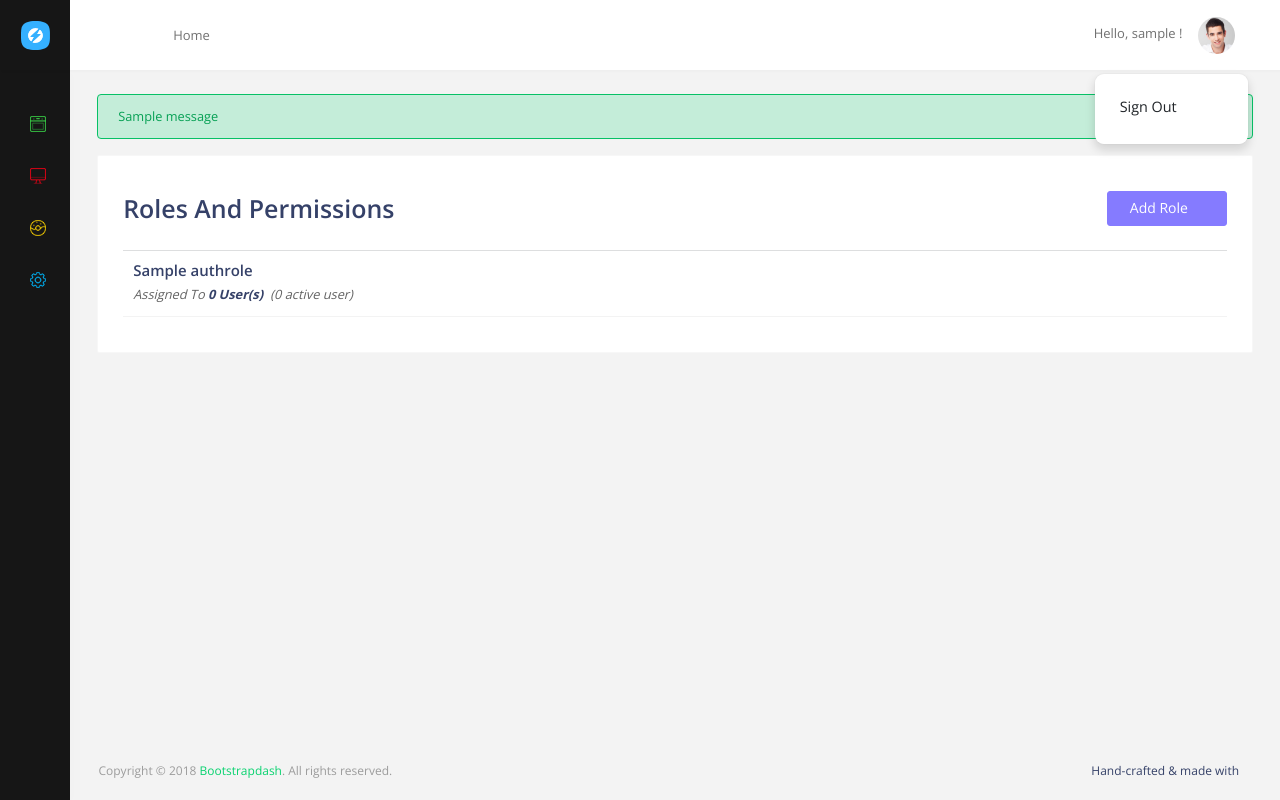
After one commit to obaidrock78/APT_SOLUTIONS, a Django app: page /roles/manage in a window 1280 px wide, after a click that opens the changed part. The commit adds this page. Run offline with Django 3.2, Linux system fonts and the light colour scheme; a user stored in the database is signed in; tables that the repository leaves empty hold one stand-in row (values such as "Sample post"); one stand-in notice (Sample message) is shown; some libraries are stand-ins or nearby versions; some web fonts are replaced.

Commit message:
Created manage roles template

```diff
--- a/auth_email_verify/actions.py
+++ b/auth_email_verify/actions.py
@@ -4,7 +4,7 @@ from .models import User, Profile
 def user_allow_admin(user):
     return user.is_superuser
 
-def create_user(full_name, username, password, verified = True, is_superuser=False):
+def create_user(full_name, username, password, verified=True, is_superuser=False):
     if is_superuser:
         user = User.objects.create_superuser(
             username=username,
--- a/auth_email_verify/models.py
+++ b/auth_email_verify/models.py
@@ -10,21 +10,21 @@ from saas_web_app.persistance import BaseModel
 class AuthRole(BaseModel['AuthRole']):
 
     class RlType:
-        DEFAULT = 'default'
-        BASIC = 'basic'
+        BASIC = 'basic' # = built-in
         USER_DEFINED = 'user-defined'
 
     name = models.CharField(max_length=150)
-    permission_objs: models.Manager['RolePermission']
-
+    label = models.CharField(max_length=150, default='other')
+    is_default = models.BooleanField(default=False)
     rltype = models.CharField(
         max_length=20,
         choices=(
-            (RlType.DEFAULT,        "Default"),
             (RlType.BASIC,          "Basic"),
             (RlType.USER_DEFINED,   "User Defined"),
         )
     )
+
+    permission_objs: models.Manager['RolePermission']
 
     def flat_permissions_list(self):
         return list(self.permission_objs.values_list('perm_slug', flat=True).all())
--- a/auth_email_verify/urls.py
+++ b/auth_email_verify/urls.py
@@ -8,5 +8,5 @@ urlpatterns = [
     path('signin/', SignInView.as_view(), name='signin'),
     path('logout/', views.logout_view, name='logout'),
 
-    path('permissions/manage', views.manage_permissions, name='manage_permissions'),
+    path('roles/manage', views.manage_roles, name='manage_roles'),
 ]
--- a/auth_email_verify/views.py
+++ b/auth_email_verify/views.py
@@ -11,7 +11,7 @@ from django.http.response import HttpResponse
 
 from .actions import user_allow_admin
 from .forms import SignUpForm, SignInForm
-from .models import Profile
+from .models import AuthRole, Profile
 
 
 def send_email_after_registration(email, token):
@@ -98,7 +98,22 @@ def logout_view(request):
     request.session.flush()
     return redirect("signin")
 
+def make_role_info(role: AuthRole):
+
+    can_delete = not (
+        role.label in ('admin_regular', 'admin_no_bill')
+        or role.is_default
+    )
+
+    return {
+        'role': role,
+        'can_delete': can_delete
+    }
 
 @user_passes_test(user_allow_admin)
-def manage_permissions(request):
-    return HttpResponse('Test Response')
+def manage_roles(request):
+    roles_infos = [make_role_info(role) for role in AuthRole.objects.all()]
+
+    return render(request, 'auth_email_verify/list_roles.html', context={
+        'all_roles_infos': roles_infos
+    })
--- /dev/null
+++ b/templates/auth_email_verify/list_roles.html
@@ -0,0 +1,93 @@
+{% extends "base.html" %}
+
+{% block ExtraCss %}
+<style type="text/css">
+  .role-item {
+    border-style: solid;
+    border-color: #dddedf;
+    border-width: 1px 0px 1px;
+
+    cursor: pointer;
+
+    padding: 10px 10px !important;
+  }
+  .role-item:hover {
+    background-color: #dddedf;
+  }
+  .dropdown-menu {
+    border: 1px solid #a2a2a2;
+  }
+  .icon-hover {
+    transition: background-color 0.1s ease-in;
+  }
+  .icon-hover:hover {
+    background-color: #cdcecf !important;
+  }
+  button:disabled {
+    cursor: not-allowed;
+    pointer-events: all !important;
+  }
+</style>
+{% endblock %}
+
+
+{% block content %}
+<div class="card">
+  <div class="card-body">
+    <div class="d-flex justify-content-between align-items-center mb-4">
+      <h3 class="card-title mb-0">Roles and Permissions</h3>
+      <button type="button" class="btn btn-primary ml-auto">Add Role<i class="mdi mdi-plus"></i></button>
+    </div>
+    <div class="todo-list-container">
+      <div class="list-wrapper">
+        <ul>
+          {% for rinfo in all_roles_infos %}
+          <li class='role-item'>
+            <div class="w-100">
+              <div class="d-flex">
+                <div class="wrapper">
+                  <h6 class="mb-1">{{ rinfo.role.name }}</h6>
+                  <p class="font-italic mb-0">
+                    <span class="text-gray">Assigned To</span>
+                    <span class="font-weight-bold">0 User(s)</span>
+                    <span class="text-gray ml-1">(0 active user)</span>
+                  </p>
+                </div>
+                <div class="action-wrapper wrapper ml-auto d-flex align-items-center">
+                  <button class="btn btn-icons btn-rounded icon-hover" title="Duplicate">
+                    <i class="mdi mdi-content-copy icon-md mr-3"></i>
+                  </button>
+                  <button class="btn btn-icons btn-rounded icon-hover" {% if not rinfo.can_delete %}disabled{% endif %} title="Delete">
+                    <i
+                      class="mdi mdi-trash-can-outline text-{% if rinfo.can_delete %}danger{% else %}muted{% endif %} icon-md mr-3">
+                    </i>
+                  </button>
+
+<!--                   <div class="dropdown">
+                    <button
+                      type="button"
+                      class="btn btn-icons btn-rounded icon-hover"
+                      id="more-btn-{{role.id}}"
+                      data-toggle="dropdown"
+                      aria-haspopup="true"
+                      aria-expanded="false">
+                        <i class="mdi mdi-dots-vertical icon-md"></i>
+                    </button>
+
+                    <div class="dropdown-menu" aria-labelledby="more-btn-{{role.id}}">
+                      <a class="dropdown-item" href="#">Delete</a>
+                    </div>
+                  </div> -->
+
+
+                </div>
+              </div>
+            </div>
+          </li>
+          {% endfor %}
+        </ul>
+      </div>
+    </div>
+  </div>
+</div>
+{% endblock content %}
--- a/templates/base.html
+++ b/templates/base.html
@@ -25,6 +25,17 @@
         {% include 'partials/sidebar.html' %}
         <div class="main-panel">
             <div class="content-wrapper">
+                {% if messages %}
+                    {% for message in messages %}
+                        <div class="alert alert-{{ message.tags }} alert-dismissible fade show" role="alert">
+                            <strong>{{ message }}</strong>
+                            <button type="button" class="close" data-dismiss="alert" aria-label="Close">
+                            <span aria-hidden="true">&times;</span>
+                            </button>
+                        </div>
+                    {% endfor %}
+                {% endif %}
+
                 {% block content %} {% endblock content %}
             </div>
 
--- a/templates/partials/sidebar.html
+++ b/templates/partials/sidebar.html
@@ -26,5 +26,16 @@
                 </ul>
             </div>
         </li>
+
+        <li class="nav-item">
+            <a class="nav-link" data-toggle="collapse" href="#sidebar-dropdown-3" aria-expanded="false"
+                aria-controls="sidebar-dropdown-3"> <img class="menu-icon" src="{% static 'images/menu_icons/05.png' %}"
+                    alt="menu icon"> <span class="menu-title">Roles/Permissions</span><i class="menu-arrow"></i></a>
+            <div class="collapse" id="sidebar-dropdown-3">
+                <ul class="nav flex-column sub-menu">
+                    <li class="nav-item"><a class="nav-link" href="{% url 'manage_roles' %}">Manage Roles</a></li>
+                </ul>
+            </div>
+        </li>
     </ul>
 </nav>
```
Also changed, not shown: saas_web_app/management/commands/seed_db.py (+27 -0 lines).
